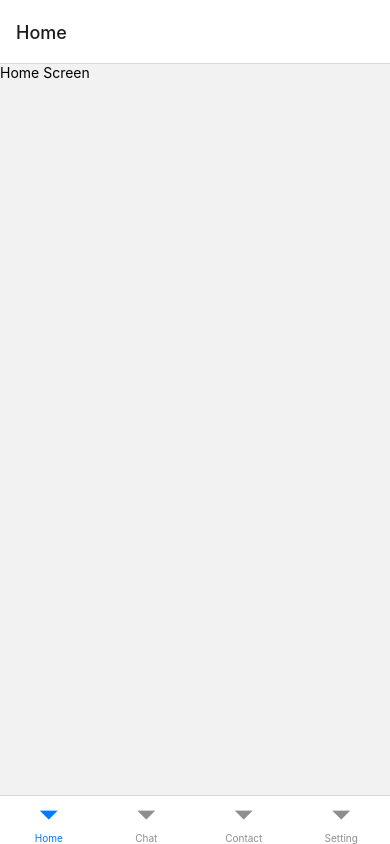
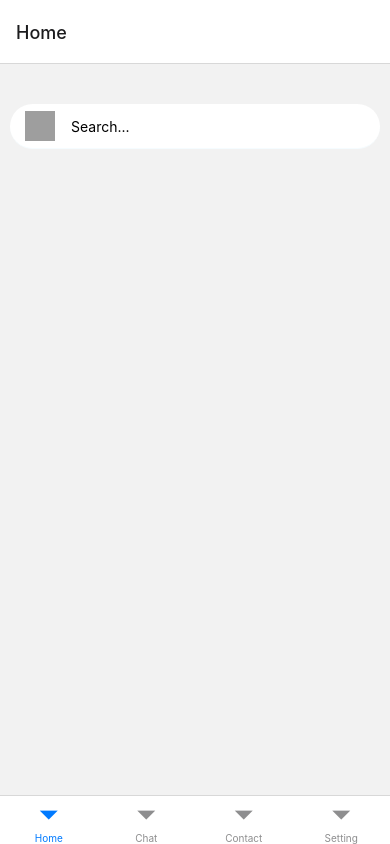
Before and after one commit to yaseen175/WhatsThatApp, a React Native app: screen /HomeNav in a window 390 px wide. Built offline with nearby package versions, Linux system fonts and the light colour scheme; grey boxes are pictures that could not be loaded.

Commit message:
Search feature with profile pic
Added a search feature that basically searches for the desired contact and also gets the profile picture of eac contact aswell

```diff
--- a/Components/home.js
+++ b/Components/home.js
@@ -1,13 +1,219 @@
-import React, { Component } from 'react';
-import { View, Text } from 'react-native';
-
+import React, { Component } from "react";
+import {
+  View,
+  Image,
+  TextInput,
+  StyleSheet,
+  FlatList,
+  Text,
+  SafeAreaView,
+  TouchableOpacity,
+} from "react-native";
+import AsyncStorage from "@react-native-async-storage/async-storage";
+import { ActivityIndicator } from "react-native";
 
 export default class HomeScreen extends Component {
-  render(){
-    return(
-        <View>
-          <Text>Home Screen</Text>
+  constructor(props) {
+    super(props);
+
+    this.state = {
+      search: "",
+      allUsers: [],
+      isLoading: false,
+      photos: {}, // Store user_id to profile image mapping
+    };
+
+    this.handleSearch = this.handleSearch.bind(this);
+  }
+
+  async handleSearch(text) {
+    this.setState({ search: text });
+    if (text.length >= 3) {
+      this.setState({ isLoading: true });
+      const token = await AsyncStorage.getItem("whatsthat_session_token");
+      fetch(`http://localhost:3333/api/1.0.0/search?q=${text}`, {
+        headers: {
+          "X-Authorization": token,
+        },
+      })
+        .then((response) => response.json())
+        .then(async (responseJson) => {
+          // Fetch profile images for all users
+          const photos = {};
+          for (const user of responseJson) {
+            try {
+              const response = await fetch(
+                `http://localhost:3333/api/1.0.0/user/${user.user_id}/photo`,
+                {
+                  method: "GET",
+                  headers: {
+                    "X-Authorization": token,
+                  },
+                }
+              );
+
+              if (!response.ok) {
+                throw new Error("Network response was not ok");
+              }
+
+              const blob = await response.blob();
+              const data = URL.createObjectURL(blob);
+              console.log(data);
+
+              photos[user.user_id] = data;
+            } catch (error) {
+              console.error(
+                `Error fetching profile image for user ${user.user_id}:`,
+                error
+              );
+            }
+          }
+
+          this.setState({
+            isLoading: false,
+            allUsers: responseJson,
+            photos,
+          });
+        })
+        .catch((error) => {
+          console.log(error);
+          this.setState({ isLoading: false });
+        });
+    } else {
+      this.setState({ allUsers: [], photos: {} });
+    }
+  }
+
+  renderItem = ({ item }) => {
+    const userId = item.user_id;
+
+    return (
+      <View style={styles.itemContainer}>
+        <Image
+          style={styles.image}
+          source={{ uri: this.state.photos[userId] }}
+        />
+        <View style={styles.textContainer}>
+          <Text style={styles.nameText}>
+            {item.given_name}
+            {"  "}
+            {item.family_name}
+          </Text>
+          <Text style={styles.phoneText}>{item.email}</Text>
         </View>
+      </View>
+    );
+  };
+
+  render() {
+    return (
+      <SafeAreaView style={styles.container}>
+        <View style={styles.formContent}>
+          <View style={styles.inputContainer}>
+            <Image
+              style={[styles.icon, styles.inputIcon]}
+              source={{
+                uri: "https://img.icons8.com/color/70/000000/search.png",
+              }}
+            />
+            <TextInput
+              style={styles.inputs}
+              placeholder="Search..."
+              underlineColorAndroid="transparent"
+              value={this.state.query}
+              onChangeText={this.handleSearch}
+            />
+          </View>
+        </View>
+        {this.state.isLoading ? (
+          <ActivityIndicator />
+        ) : (
+          <FlatList
+            data={this.state.allUsers}
+            renderItem={this.renderItem}
+            keyExtractor={(item) => item.user_id.toString()}
+          />
+        )}
+      </SafeAreaView>
     );
   }
 }
+
+const styles = StyleSheet.create({
+  itemContainer: {
+    flex: 1,
+    flexDirection: "row",
+    alignItems: "center",
+    padding: 16,
+    borderBottomWidth: 1,
+    borderBottomColor: "#eee",
+  },
+  image: {
+    width: 48,
+    height: 48,
+    borderRadius: 24,
+  },
+  textContainer: {
+    marginLeft: 16,
+  },
+  nameText: {
+    fontSize: 16,
+    fontWeight: "bold",
+  },
+  phoneText: {
+    fontSize: 16,
+    color: "#999",
+  },
+  formContent: {
+    flexDirection: "row",
+    marginTop: 30,
+  },
+  inputContainer: {
+    borderBottomColor: "#F5FCFF",
+    backgroundColor: "#FFFFFF",
+    borderRadius: 30,
+    borderBottomWidth: 1,
+    height: 45,
+    flexDirection: "row",
+    alignItems: "center",
+    flex: 1,
+    margin: 10,
+  },
+  icon: {
+    width: 30,
+    height: 30,
+  },
+  iconBtnSearch: {
+    alignSelf: "center",
+  },
+  inputs: {
+    height: 45,
+    marginLeft: 16,
+    borderBottomColor: "#FFFFFF",
+    flex: 1,
+  },
+  inputIcon: {
+    marginLeft: 15,
+    justifyContent: "center",
+  },
+});
+
+// async Search() {
+//   return fetch("http://localhost:3333/api/1.0.0/search?q="+allusers+ "&search_in="++"&limit="++"&offset="+, {
+//     headers: {
+//       "X-Authorization": await AsyncStorage.getItem(
+//         "whatsthat_session_token"
+//       ),
+//     },
+//   })
+//     .then((response) => response.json())
+//     .then((responseJson) => {
+//       this.setState({
+//         isLoading: false,
+//         contactsData: responseJson,
+//       });
+//     })
+//     .catch((error) => {
+//       console.log(error);
+//     });
+// }
```
